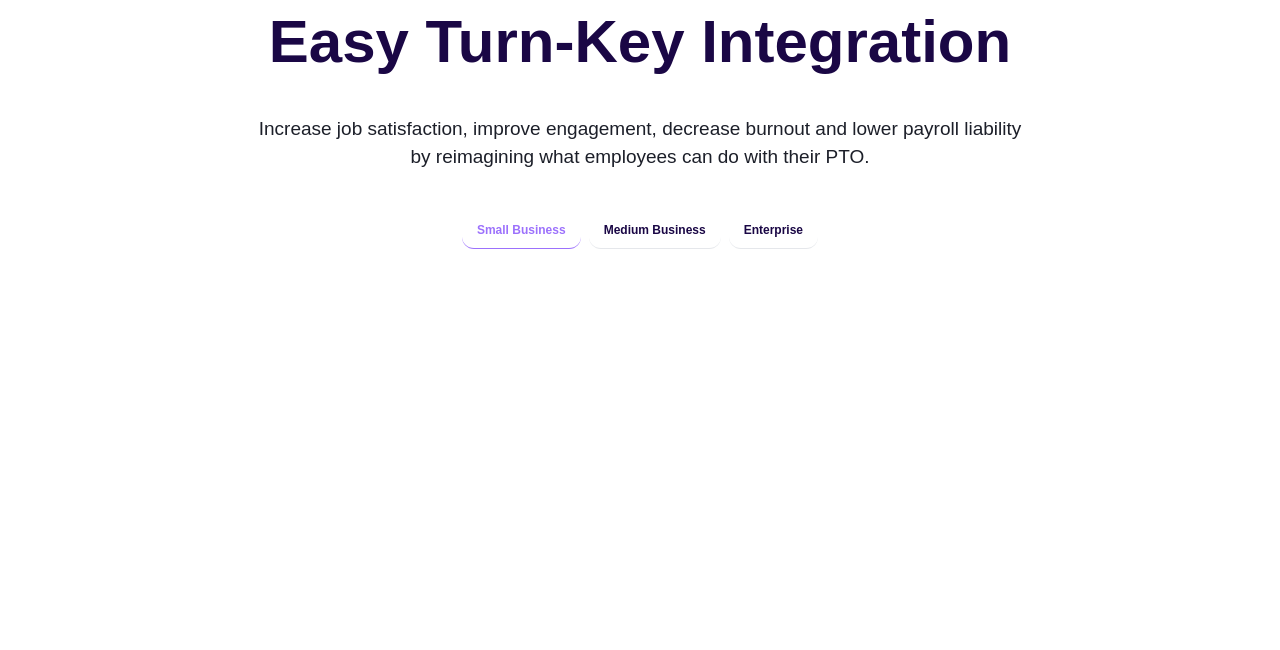
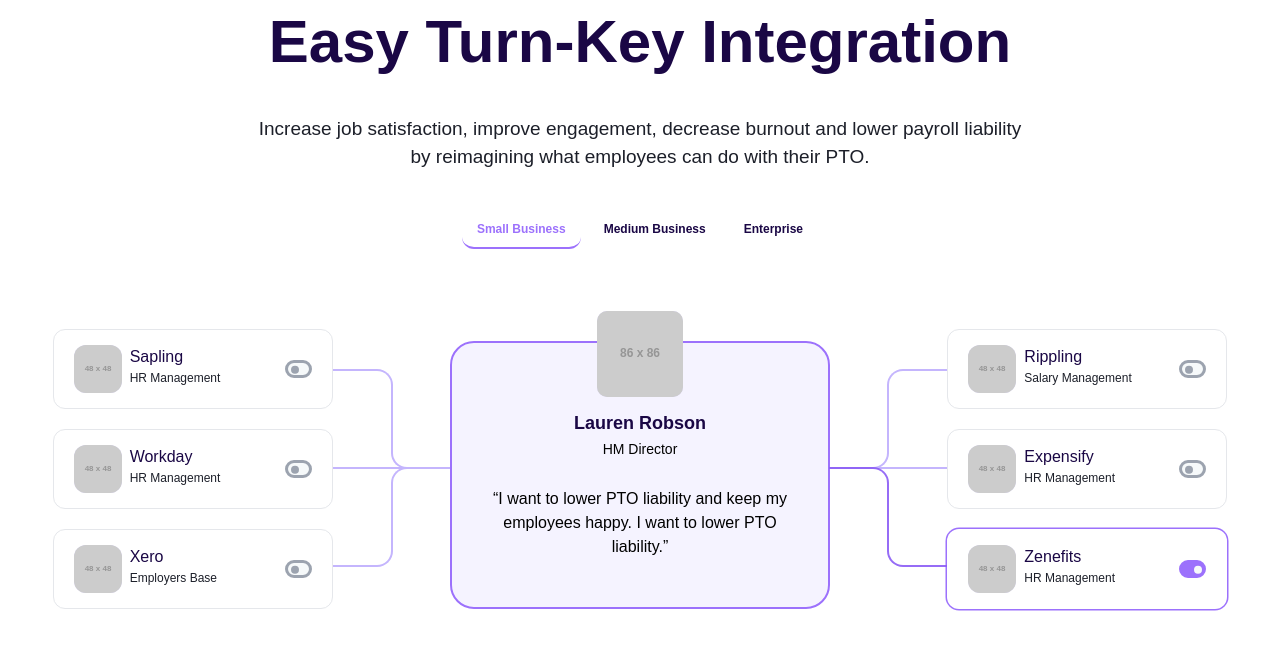
Before and after one commit to Ghibrasoft/Test_Task_2, a React (Vite) app: page / in a window 1280 px wide. Shown: the top 650 px of the page. Built offline with nearby package versions, Linux system fonts and the light colour scheme.

Commit message:
Fix: title_buttons_card_resp

```diff
--- a/src/components/Integrations.tsx
+++ b/src/components/Integrations.tsx
@@ -56,7 +56,9 @@ const CARD_CONTENT: ICardContent[] = [
         logo: "https://via.placeholder.com/48"
     }
 ];
+const WINDOW_WIDTH = window.innerWidth;
 const Integrations = () => {
+    const isMobile = WINDOW_WIDTH < 640;
     const [activeBtn, setActiveBtn] = useState("Small Business");
     const [switchStates, setSwitchStates] = useState<SwitchStates>({
         "Small Business": CARD_CONTENT.map(({ title }) => title === 'Zenefits'),
@@ -96,9 +98,9 @@ const Integrations = () => {
                 </div>
 
                 {/* cards & buttons */}
-                <div className='flex flex-col items-center gap-20'>
+                <div className={`flex flex-col items-center gap-20 border-b-[1px] border-b-frost-soft sm:border-none`}>
                     {/* buttons */}
-                    <div className='flex gap-2'>
+                    <div className={`flex gap-0 sm:gap-2`}>
                         {BUTTONS.map((title, index) => (
                             <Button
                                 key={index}
@@ -112,7 +114,17 @@ const Integrations = () => {
                     </div>
 
                     {/* cards */}
-                    {/* <div className='grid grid-cols-[auto,auto,auto] gap-x-28 gap-y-5 place-items-center w-full'>
+
+                    {isMobile ? (
+                        <Card
+                            type='default'
+                            title='Lauren Robson'
+                            description='HM Director'
+                            about='“I want to lower PTO liability and keep my employees happy. I want to lower PTO liability.”'
+                            avatar='https://via.placeholder.com/86'
+                        />
+                    ) :
+                        <div className='grid grid-cols-[auto,auto,auto] gap-x-28 gap-y-5 place-items-center w-full'>
                             {CARD_CONTENT.map(({ type, title, description, about = '', avatar = '', logo = '' }, index) => (
                                 type === 'default' ? (
                                     <div
@@ -143,7 +155,8 @@ const Integrations = () => {
                                     />
                                 )
                             ))}
-                    </div> */}
+                        </div>}
+
                 </div>
             </div>
         </div>
--- a/src/components/UI/Button.tsx
+++ b/src/components/UI/Button.tsx
@@ -19,7 +19,7 @@ const Button: React.FC<IButtonProps> = ({
                 `hover:bg-vio-soft active:bg-vio hover:text-light-frost-pale border-[1px] border-frost-soft hover:border-vio-soft active:border-vio ${active ? 'bg-vio-soft border-vio-soft text-light-frost-pale' : 'text-vio-dark'}` :
                 type === 'secondary' ?
                     `ring-1 ring-vio-soft text-vio-soft hover:bg-vio-soft hover:text-light-frost-pale active:bg-vio ${active ? 'bg-vio-soft text-light-frost-pale' : ''}` :
-                    `text-vio-deep border-b-[1px] border-b-frost-soft hover:border-b-vio-soft rounded-none ${active ? 'font-bold text-vio-soft border-b-2 border-b-vio-soft' : ''}`;
+                    `text-vio-deep border-b-[2px] border-b-transparent hover:border-b-vio-soft rounded-none ${active ? 'font-bold text-vio-soft border-b-2 border-b-vio-soft' : ''}`;
 
     return (
         <button
--- a/src/components/UI/Card.tsx
+++ b/src/components/UI/Card.tsx
@@ -7,16 +7,16 @@ const Card: React.FC<CardProps> = (props) => {
     if (props.type === 'default') {
         const { avatar, title, description, about, className } = props;
         return (
-            <div className={`relative flex flex-col items-center gap-3 py-10 w-[380px] h-[268px] text-center border-2 border-vio-soft bg-violet-50 rounded-3xl z-10 ${className}`}>
+            <div className={`relative flex flex-col items-center gap-3 py-10 w-[323px] h-[240px] sm:w-[380px] sm:h-[268px] text-center border-2 border-vio-soft bg-violet-50 rounded-3xl z-10 ${className}`}>
                 <img
                     alt='avatar'
                     src={avatar}
-                    className='absolute left-1/2 -top-[11%] transform -translate-x-1/2 w-[86px] h-[86px] object-cover rounded-[10px] bg-violet-200'
+                    className='absolute left-1/2 -top-[43px] sm:-top-[32px] transform -translate-x-1/2 w-[86px] h-[86px] object-cover rounded-[10px] bg-violet-200'
                 />
                 <div className='flex flex-col items-center gap-7 mt-7 w-[300px] text-center'>
                     <div className='flex flex-col items-center gap-1'>
                         <h1 className='leading-6 font-bold text-lg text-vio-deep'>{title}</h1>
-                        <span className='leading-5 text-sm'>{description}</span>
+                        <span className='leading-6 sm:leading-5 text-sm'>{description}</span>
                     </div>
                     <span className='leading-6 text-base'>{about}</span>
                 </div>
```
Lines whose indentation alone changed are shown as unchanged.
